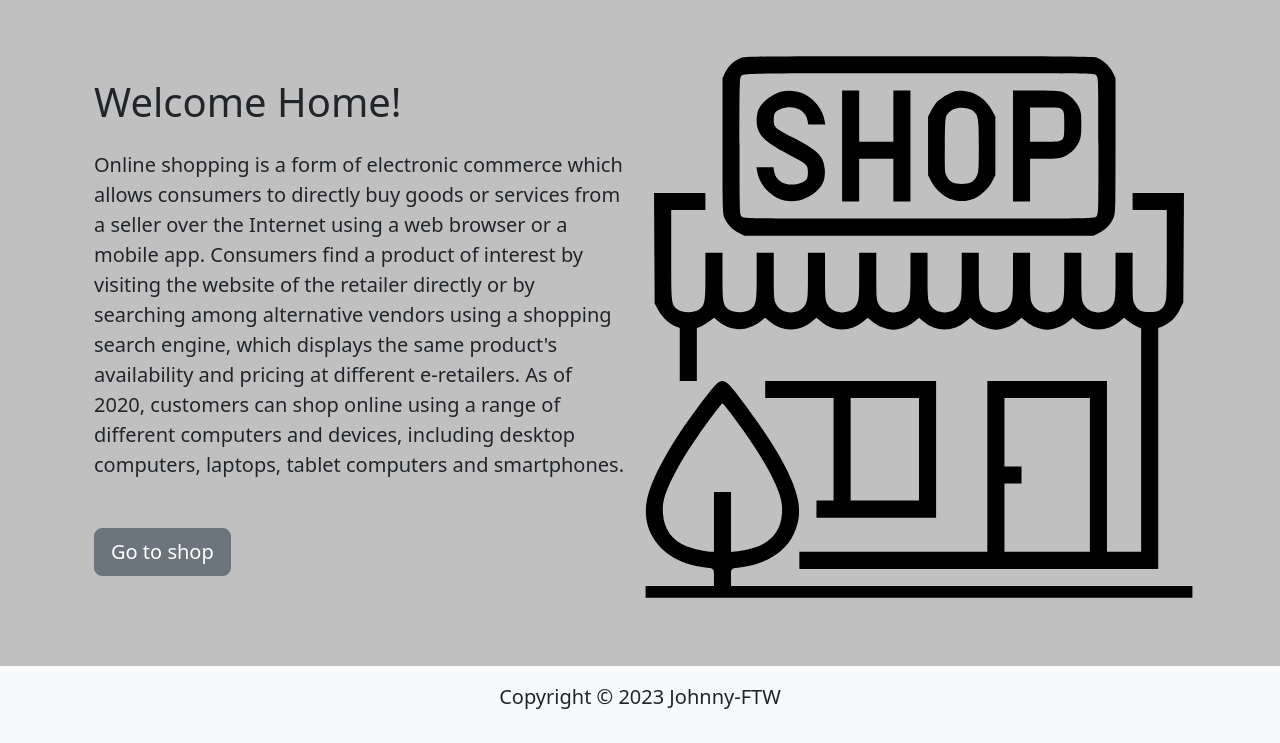
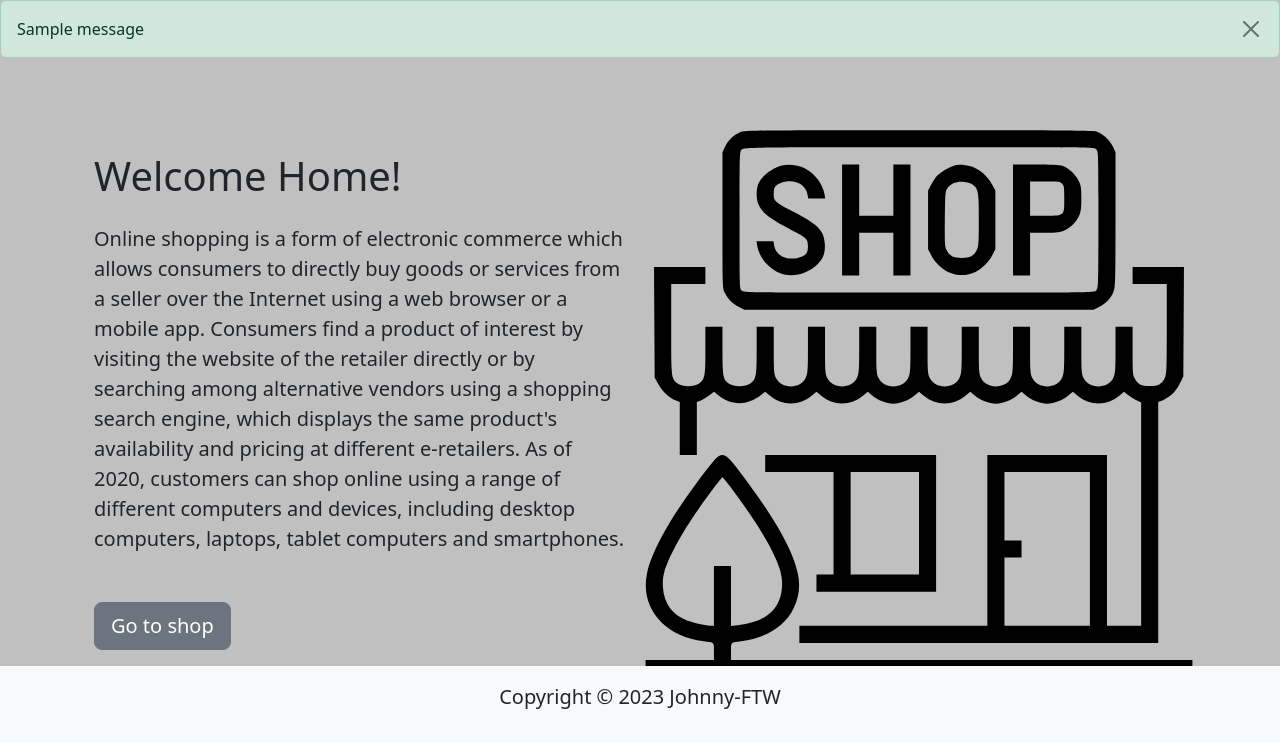
Before and after one commit to Johnny-FTW/Johnny-s-Shop-in-Flask, a Flask app: page / in a window 1280 px wide. Shown: the part 56-799 px from the top of the page. Run offline with Flask 2, Linux system fonts and the light colour scheme; tables that the repository leaves empty hold one stand-in row (values such as "Sample post"); one stand-in notice (Sample message) is shown.

Commit message:
"alert messages"

```diff
--- a/shop/routes.py
+++ b/shop/routes.py
@@ -1,5 +1,5 @@
 from shop import app, db
-from flask import render_template, redirect, url_for
+from flask import render_template, redirect, url_for, flash
 from shop.forms import RegisterForm
 from shop.models import Product, Customer, Password
 
@@ -33,5 +33,5 @@ def register_page():
         return redirect(url_for('shop_page'))
     if form.errors !={}:
         for err_msg in form.errors.values():
-            print(f'Error:{err_msg}')
+            flash(f'Error:{err_msg}', category='danger')
     return render_template('register.html', form=form)
--- a/shop/templates/base.html
+++ b/shop/templates/base.html
@@ -11,7 +11,9 @@
     <link href="https://cdn.jsdelivr.net/npm/bootstrap@5.3.0-alpha1/dist/css/bootstrap.min.css" rel="stylesheet"
           integrity="sha384-GLhlTQ8iRABdZLl6O3oVMWSktQOp6b7In1Zl3/Jr59b6EGGoI1aFkw7cmDA6j6gD" crossorigin="anonymous">
     <style>body{background-color:#C0C0C0;
-    padding-bottom: 100px;}</style>
+    padding-bottom: 100px;}
+
+    </style>
 </head>
 
 <body>
@@ -45,16 +47,31 @@
         </div>
     </div>
 </nav>
+{% with messages = get_flashed_messages(with_categories=true) %}
+{% if messages %}
+{% for category, message in messages %}
+
+<div class="alert alert-{{ category }}">
+    <button type="button" class="btn-close float-end" data-bs-dismiss="alert"  aria-label="Close">
+    </button>
+    {{ message }}
+</div>
+
+{% endfor %}
+{% endif %}
+{% endwith %}
+
+
 {% block content %}
 {% endblock %}
 
 
-    <footer class="p-3 bg-light text-center  fixed-bottom ">
-        <div class="container">
+<footer class="p-3 bg-light text-center  fixed-bottom ">
+    <div class="container">
 
-            <p class="lead">Copyright &copy; 2023 Johnny-FTW</p>
-        </div>
-    </footer>
+        <p class="lead">Copyright &copy; 2023 Johnny-FTW</p>
+    </div>
+</footer>
 
 
 <script src="https://cdn.jsdelivr.net/npm/bootstrap@5.3.0-alpha1/dist/js/bootstrap.bundle.min.js"
--- a/shop/templates/register.html
+++ b/shop/templates/register.html
@@ -12,6 +12,7 @@ Register
         {{ form.hidden_tag() }}
         <br>
         <h2>Please Create your Account</h2>
+
             {{ form.first_name.label()}}
             {{ form.first_name(class="form-control", placeholder="First Name")}}
 
@@ -20,6 +21,7 @@ Register
 
             {{ form.email.label()}}
             {{ form.email(class="form-control", placeholder="Email")}}
+
 
             {{ form.address.label()}}
             {{ form.address(class="form-control", placeholder="Address")}}
@@ -35,6 +37,7 @@ Register
 
             {{ form.password2.label()}}
             {{ form.password2(class="form-control", placeholder="Confirm Password")}}
+
             <br>
 
             {{ form.submit(class="btn btn-lg col-12 btn-secondary") }}
```
